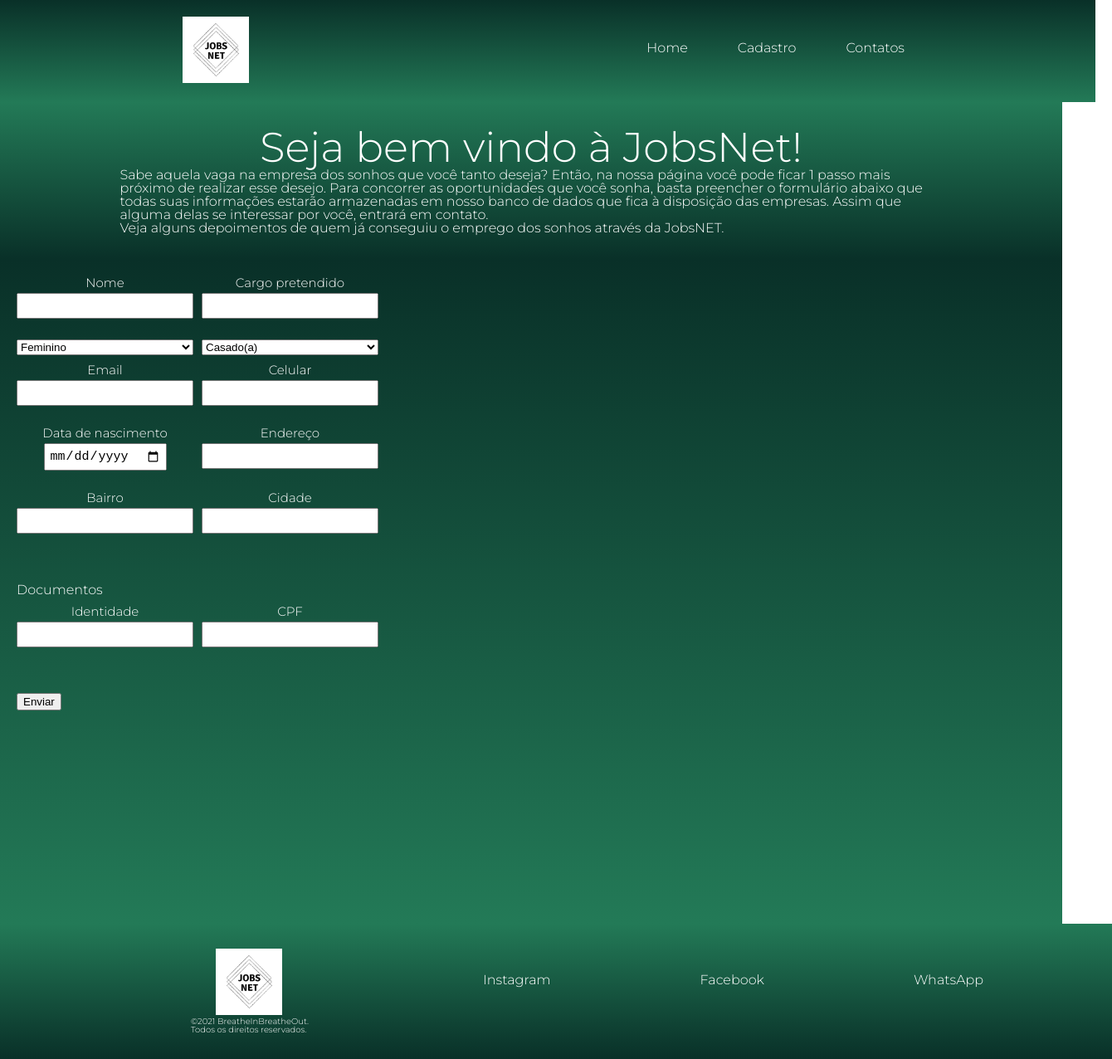
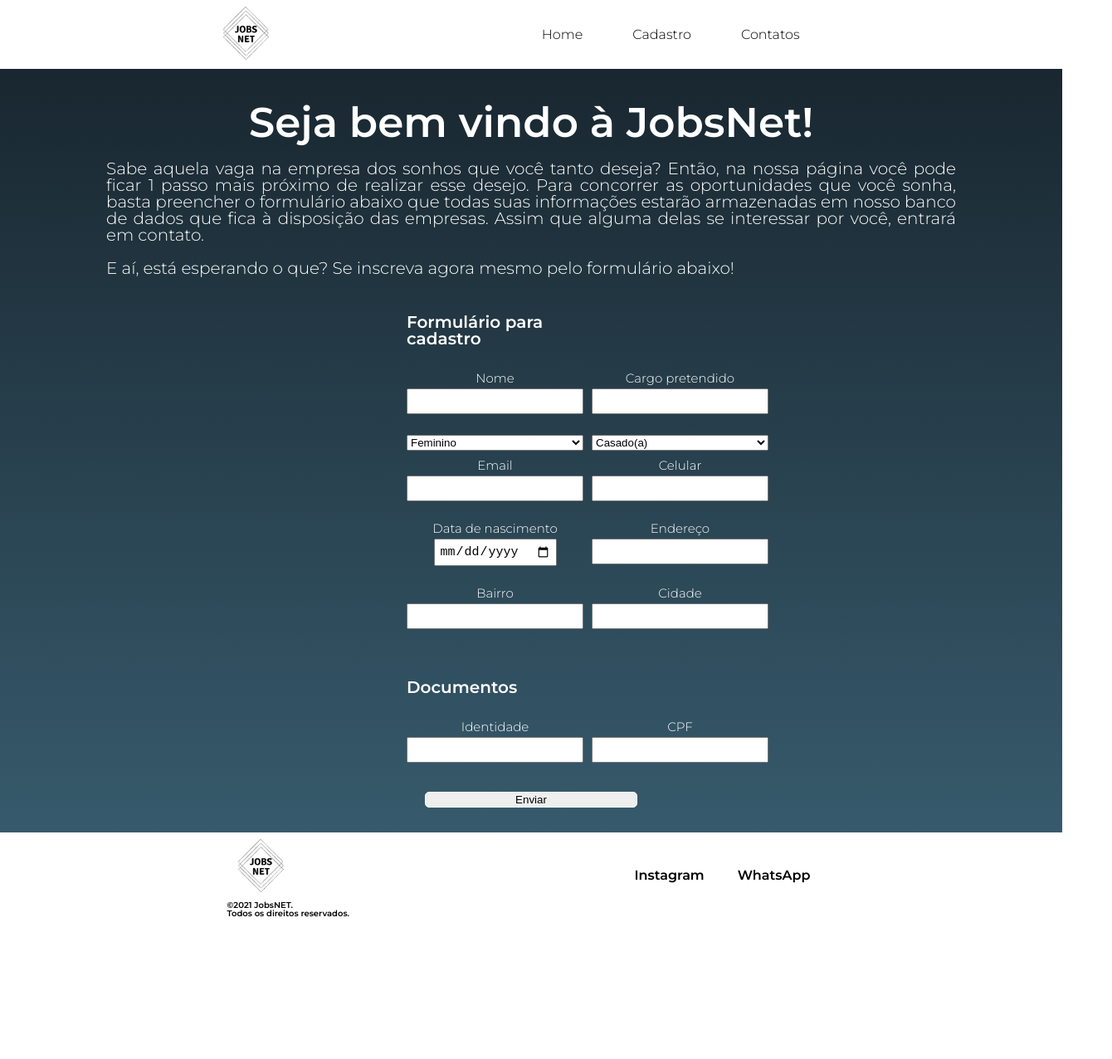
Before and after one commit to pinheiroduda/gama-academy-final-project, a React (Create React App) app in the folder Frontend/: page / in a window 1280 px wide. Shown: the whole page at 83% size, 1340 px wide, since content can reach past the window. After the commit the page ends 1107 px from the top, so only its background shows below. Built offline with nearby package versions, Linux system fonts and the light colour scheme.

Commit message:
refactor: page style

```diff
--- a/Frontend/src/App.js
+++ b/Frontend/src/App.js
@@ -1,21 +1,22 @@
 import React from 'react'
 
-import Main from './components/Main/index'
 import Header from './components/Header'
 import Home from './components/Home'
+import { FormWrapper } from './components/Form/style'
 import FormNew from './components/FormNew'
 import Footer from './components/Footer'
+import { Main } from './components/Main/style'
 
 function App() {
   return (
-    <>
+    <Main>
       <Header />
       <Home />
-      <Main>
+      <FormWrapper>
         <FormNew />
-      </Main>
+      </FormWrapper>
       <Footer />
-    </>
+    </Main>
   )
 }
 
--- a/Frontend/src/components/Footer/index.js
+++ b/Frontend/src/components/Footer/index.js
@@ -8,13 +8,12 @@
     <FooterStyle>
       <div>
         <Img src={img} alt="company logo" />
-        <P>©2021 BreatheInBreatheOut.</P>
+        <P>©2021 JobsNET.</P>
         <P>Todos os direitos reservados.</P>
       </div>
       <div>
         <Nav>
           <A href="https://instagram.com">Instagram</A>
-          <A href="https://facebook.com">Facebook</A>
           <A href="https://wa.me/999999999">WhatsApp</A>
         </Nav>
       </div>
--- a/Frontend/src/components/Footer/style.js
+++ b/Frontend/src/components/Footer/style.js
@@ -1,22 +1,24 @@
 import styled from 'styled-components'
 
 const FooterStyle = styled.div`
-  background: linear-gradient(#237a57, #093028);
+  background: #fff;
+  max-width: 100%;
   width: 100%;
   display: flex;
-  padding: 30px;
+  align-items: center;
+  justify-content: space-evenly;
 `
 
 export default FooterStyle
 
 export const Img = styled.img`
   width: 80px;
-  margin-left: 230px;
 `
 
 export const P = styled.p`
-  margin-left: 200px;
   font-size: 10px;
+  font-weight: bold;
+  color: #000;
 `
 
 export const Nav = styled.nav`
@@ -24,8 +26,9 @@
 `
 
 export const A = styled.a`
-  margin-left: 180px;
+  margin-left: 40px;
   cursor: pointer;
-  color: #fff;
+  color: #000;
   text-decoration: none;
+  font-weight: bold;
 `
--- a/Frontend/src/components/Form/style.js
+++ b/Frontend/src/components/Form/style.js
@@ -1,14 +1,18 @@
 import styled from 'styled-components'
 
-const FormStyle = styled.form`
+export const FormWrapper = styled.div`
+  width: 100%;
+  display: flex;
+  align-items: center;
+  flex-direction: column;
+`
+
+export const FormStyle = styled.form`
   max-width: 300px;
   display: grid;
   grid-gap: 10px;
   grid-template-columns: repeat(2, 1fr);
-  padding: 20px;
 `
-
-export default FormStyle
 
 export const FormDocumentStyle = styled.form`
   max-width: 300px;
@@ -16,9 +20,22 @@
   grid-gap: 10px;
   grid-template-columns: repeat(2, 1fr);
   margin-top: 5px;
-  padding: 20px;
+  padding: 15px;
 `
 
 export const Input = styled.input`
-  margin: 20px;
+  margin: 5px;
+  margin-bottom: 30px;
+  border-radius: 5px;
+  border: 1px solid #fff;
+  max-width: 20%;
+  width: 100%;
+  cursor: pointer;
 `
+export const Title = styled.h1`
+  font-size: 20px;
+  font-weight: bold;
+  color: #fff;
+  padding-top: 25px;
+  margin-bottom: 20px;
+`
--- a/Frontend/src/components/FormNew/index.js
+++ b/Frontend/src/components/FormNew/index.js
@@ -4,7 +4,7 @@
 
 import schema from './validation'
 import Field from '../Field/index'
-import FormStyle, { FormDocumentStyle, Input } from '../Form/style'
+import { FormDocumentStyle, Input, FormStyle, Title } from '../Form/style'
 const FormNew = () => {
   const {
     register,
@@ -21,6 +21,8 @@
   return (
     <>
       <FormStyle onSubmit={handleSubmit(newUser)}>
+        <Title> Formulário para cadastro </Title>
+        <br></br>
         <Field.Text label="Nome" type="text" {...register('name')} />
         {errors?.name?.message}
         <Field.Text
@@ -57,7 +59,7 @@
         {errors?.city?.message}
       </FormStyle>
       <FormDocumentStyle>
-        <h1> Documentos </h1>
+        <Title> Documentos </Title>
         <br></br>
         <Field.Text label="Identidade" type="text" {...register('email')} />
         {errors?.email?.message}
--- a/Frontend/src/components/Header/style.js
+++ b/Frontend/src/components/Header/style.js
@@ -1,28 +1,27 @@
 import styled from 'styled-components'
 
 const HeaderStyle = styled.div`
-  background: linear-gradient(#093028, #237A57);
+  background: #fff;
+  max-width: 100%;
   width: 100%;
-  display: flex
+  display: flex;
   align-items: center;
-  justify content: space-between;
-  padding: 20px;
+  justify-content: space-evenly;
 `
 
 export default HeaderStyle
 
 export const Img = styled.img`
   width: 80px;
-  margin-left: 200px;
 `
 
 export const Nav = styled.nav`
   padding: 30px;
-  margin-right: 150px;
 `
 
 export const A = styled.a`
   margin-right: 30px;
   margin-left: 30px;
   cursor: pointer;
+  color: #000;
 `
--- a/Frontend/src/components/Home/index.js
+++ b/Frontend/src/components/Home/index.js
@@ -14,9 +14,10 @@
           armazenadas em nosso banco de dados que fica à disposição das
           empresas. Assim que alguma delas se interessar por você, entrará em
           contato.
-          <br></br>
-          Veja alguns depoimentos de quem já conseguiu o emprego dos sonhos
-          através da JobsNET.
+        </Text>
+        <Text>
+          E aí, está esperando o que? Se inscreva agora mesmo pelo formulário
+          abaixo!
         </Text>
       </HomeContainer>
     </HomeStyle>
--- a/Frontend/src/components/Home/style.js
+++ b/Frontend/src/components/Home/style.js
@@ -1,9 +1,8 @@
 import styled from 'styled-components'
 
 const HomeStyle = styled.div`
-  background: linear-gradient(#237a57, #093028);
-  width: 100%
-  padding: 10px;
+  max-width: 100%;
+  width: 100%;
 `
 
 export default HomeStyle
@@ -11,17 +10,22 @@
 export const HomeContainer = styled.div`
   margin-left: auto;
   margin-right: auto;
-  padding: 30px;
-  width: 991px;
+  max-width: 80%;
+  width: 100%;
+  padding: 20px;
 `
 
 export const Title = styled.h1`
   font-size: 50px;
+  font-weight: bold;
   color: #fff;
   text-align: center;
+  padding-top: 20px;
 `
 
-export const Text = styled.span`
-  font-size: 30px:
-  color:#fff
+export const Text = styled.p`
+  font-size: 20px;
+  color: #fff;
+  text-align: justify;
+  padding-top: 20px;
 `
--- a/Frontend/src/components/Main/index.js
+++ b/Frontend/src/components/Main/index.js
@@ -1,9 +1,12 @@
 import styled from 'styled-components'
 
-const Main = styled.div`
+const FormWrapper = styled.div`
   background: linear-gradient(#093028, #237a57);
   width: 100vw;
   height: 100vh;
+  display: flex;
+  align-items: center;
+  flex-direction: column;
 `
 
-export default Main
+export default FormWrapper
--- /dev/null
+++ b/Frontend/src/components/Main/style.js
@@ -0,0 +1,7 @@
+import styled from 'styled-components'
+
+export const Main = styled.div`
+  min-width: 100vw;
+  min-height: 100vh;
+  background: linear-gradient(#16222a, #3a6073);
+`
```
